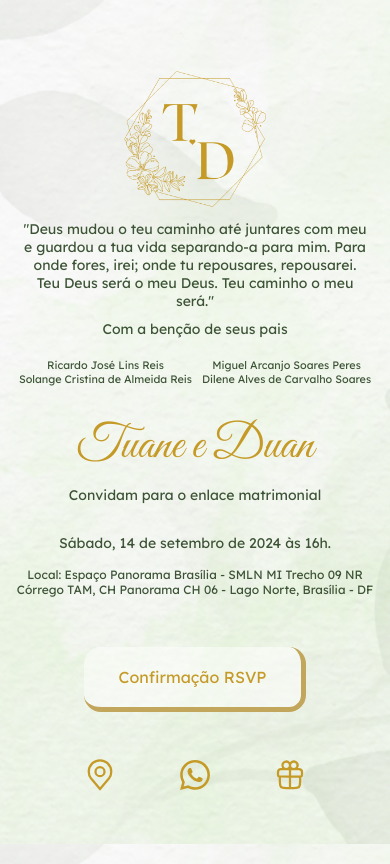
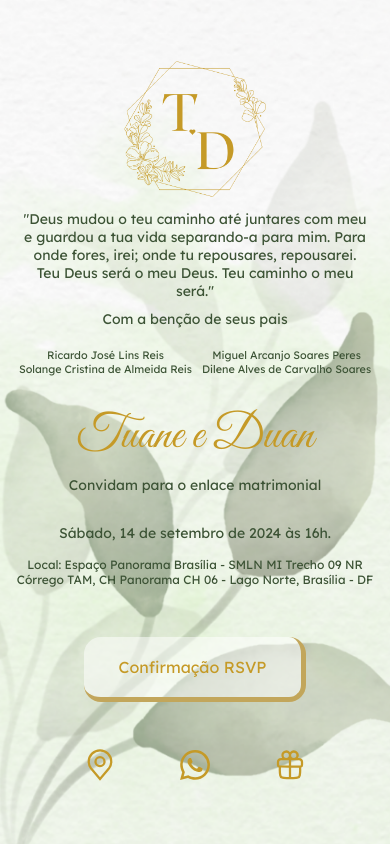
Before and after one commit to RafaeltiMoreira/t_e_d, a website built with Vite: page index.html in a window 390 px wide. Built offline with nearby package versions, Linux system fonts and the light colour scheme.

Commit message:
Update viewport v6

```diff
--- a/style.css
+++ b/style.css
@@ -202,12 +202,6 @@
   }
 }
 
-@media (max-width: 768px) {
-  .app {
-    margin: 10px auto;
-  }
-}
-
 @media (max-width: 516px) {
   .card {
     width: 100%;
```
